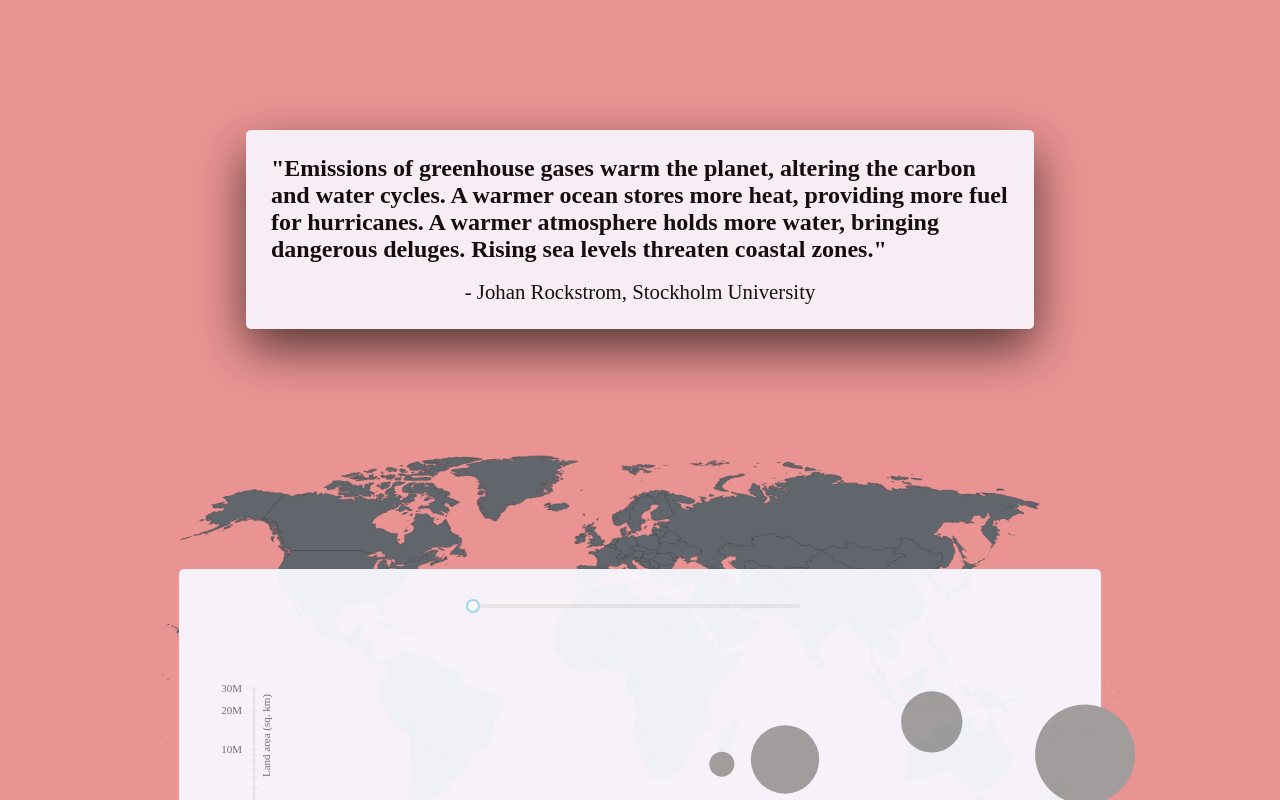
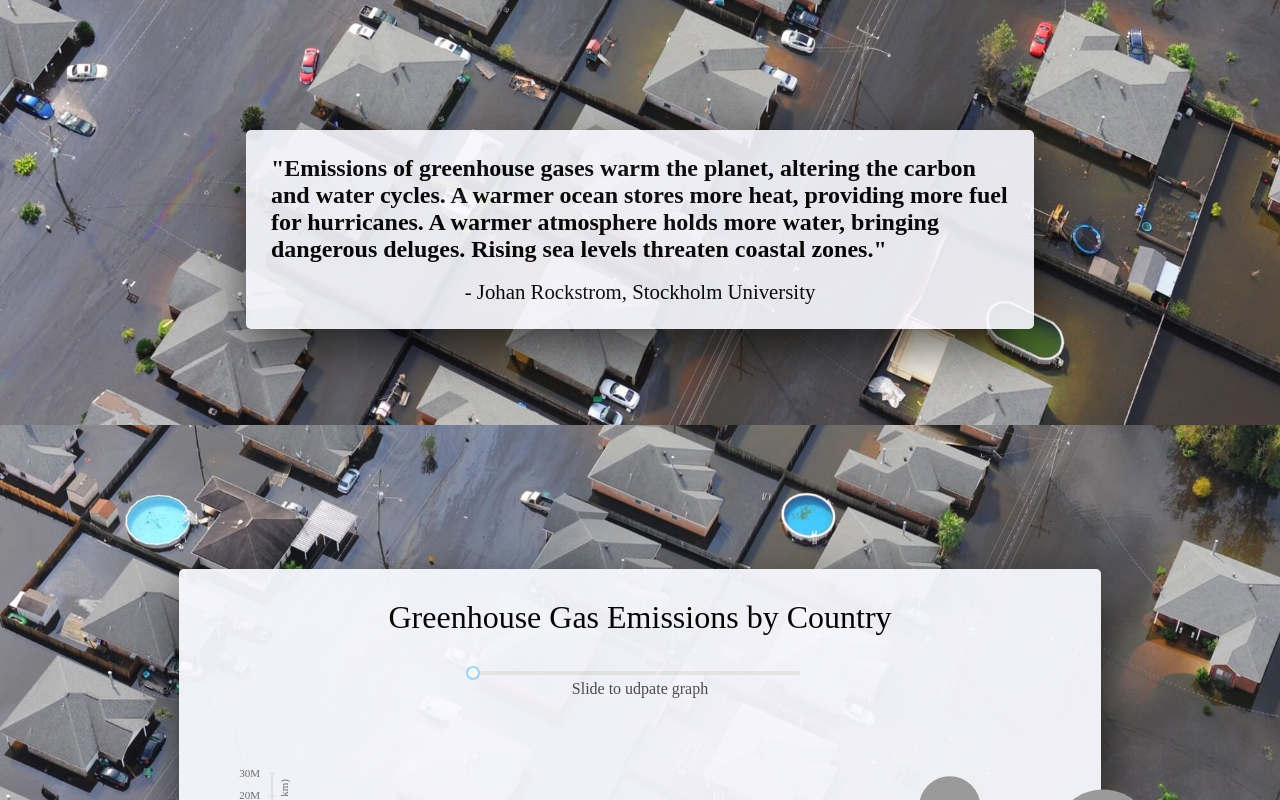
Before and after one commit to deasydoesit/climate-change-storyboard, a React (Create React App) app: page / in a window 1280 px wide. Shown: the part 2000-2800 px from the top of the page. Built offline with nearby package versions, Linux system fonts and the light colour scheme; no server answers; grey boxes are pictures that could not be loaded.

Commit message:
Updating styles

```diff
--- a/src/components/BubbleGraph/BubbleGraph.css
+++ b/src/components/BubbleGraph/BubbleGraph.css
@@ -1,12 +1,11 @@
 .bubble-graph-background {
-  background: url("./../../images/hero-background.png") no-repeat center;
+  background: url("./../../images/hero-background.jpg") no-repeat center;
   background-attachment: fixed;
   width: 100%;
   height: 100%;
   margin: 0 auto;
   padding: 25px;
-  background-color: #ea9393;
-  background-size: 75%;
+  background-size: 100%;
 }
 
 .bubble-graph-container {
@@ -41,10 +40,18 @@
   background-color: ghostwhite;
   opacity: 0.95;
   border-radius: 5px;
+  box-shadow: 0 20px 50px rgba(0,0,0,0.7);
+}
+
+.bubble-graph-title {
+  width: 100%;
+  text-align: center;
+  padding-top: 30px;
+  font-size: 2rem;
 }
 
 .rv-xy-plot {
-  margin: 0 auto
+  margin: 0 60% 0 2%;
 }
 
 .rv-hint__content {
@@ -76,3 +83,13 @@
 .rv-xy-plot__axis__title {
   font-size: 12px
 }
+
+@media only screen and (min-width: 1550px) {
+  .rv-xy-plot {
+    margin: 0 60% 0 5%;
+  }
+
+  .plot-wrapper {
+    width: 70%;
+  }
+}
--- a/src/components/BubbleGraph/BubbleGraph.js
+++ b/src/components/BubbleGraph/BubbleGraph.js
@@ -16,6 +16,7 @@ class BubbleGraph extends Component {
   state = {
     countryFlags: null,
     data: null,
+    hasSlid: false,
     totalPopData: null,
     totalCo2Data: null,
     totalLandData: null,
@@ -82,11 +83,12 @@ class BubbleGraph extends Component {
   updateBubbleGraph = year => {
     this.setState({
       data: this.setData(year),
+      hasSlid: true,
     });
   }
 
   render() {
-    const { data, colorType } = this.state;
+    const { data, hasSlid } = this.state;
 
     const markSeriesProps = {
       animation: true,
@@ -99,17 +101,25 @@ class BubbleGraph extends Component {
 
     return (
       <div className='bubble-graph-container'>
-        {/* Bubble graph header */}
+
+        {/* Bubble graph quote */}
         <div className='bubble-graph-background'>
           <div className='bubble-graph-quote'>
             "Emissions of greenhouse gases warm the planet, altering the carbon and water cycles. A warmer ocean stores more heat, providing more fuel for hurricanes. A warmer atmosphere holds more water, bringing dangerous deluges. Rising sea levels threaten coastal zones."
             <div className='bubble-graph-attribute'>- Johan Rockstrom, Stockholm University</div>
           </div>
-          {/* Bubble Graph */}
+
+          {/* Bubble graph header */}
           <div className="plot-wrapper">
+            <div className='bubble-graph-title'>
+              Greenhouse Gas Emissions by Country
+            </div>
             <HorizontalSlider
               updateBubbleGraph={this.updateBubbleGraph}
+              hasSlid={hasSlid}
             />
+
+            {/* Bubble graph */}
             <XYPlot
               margin={{ top:75, bottom:100, left:75}}
               onMouseLeave={() => this.setState({value: false})}
--- a/src/components/BubbleGraph/HorizontalSlider/HorizontalSlider.css
+++ b/src/components/BubbleGraph/HorizontalSlider/HorizontalSlider.css
@@ -2,6 +2,16 @@
   width: 25vw;
   margin: 0 auto;
   padding-top: 30px;
+  text-align: center;
+}
+
+.slider-hint {
+  opacity: 0.7;
+}
+
+.hide-slider-hint {
+  transition: opacity 1s ease-in-out;
+  opacity: 0;
 }
 
 .rc-slider {
--- a/src/components/BubbleGraph/HorizontalSlider/HorizontalSlider.js
+++ b/src/components/BubbleGraph/HorizontalSlider/HorizontalSlider.js
@@ -17,6 +17,11 @@ class HorizontalSlider extends Component {
           handle={SliderHandle}
           onChange={(v) => this.props.updateBubbleGraph(v)}
         />
+        <span
+          className={`slider-hint ${this.props.hasSlid ? 'hide-slider-hint' : ''}`}
+        >
+          Slide to udpate graph
+        </span>
       </div>
     )
   }
--- a/src/components/Choropleth/Choropleth.css
+++ b/src/components/Choropleth/Choropleth.css
@@ -1,6 +1,13 @@
 path {
   stroke-linejoin: round;
   stroke-linecap: round;
+}
+
+.choropleth-container {
+  height: 105vh;
+  width: 100vw;
+  display: flex;
+  align-items: center;
 }
 
 .districts {
--- a/src/components/Choropleth/Choropleth.js
+++ b/src/components/Choropleth/Choropleth.js
@@ -171,7 +171,7 @@ class Choropleth extends Component {
     const { isOn, showButtons, years, index } = this.state;
 
     return (
-      <div>
+      <div className='choropleth-container'>
         <div>
           {years[index]}
         </div>
--- a/src/components/LineGraph/LineGraph.css
+++ b/src/components/LineGraph/LineGraph.css
@@ -15,6 +15,7 @@
   justify-content: center;
   display: flex;
   padding-bottom: 50px;
+  box-shadow: 0px 11px 20px -10px rgba(0,0,0,0.7);
 }
 
 .line-graph-header {
--- a/src/components/LineGraph/LineGraph.js
+++ b/src/components/LineGraph/LineGraph.js
@@ -78,6 +78,7 @@ class LineGraph extends Component {
     return (
       <div className='line-graph-backgound'>
         <div className='line-graph-container'>
+
           {/* Graph Header */}
           <h1 className='line-graph-header'>
             <span className='line-graph-lead'>For centuries,</span>
@@ -96,6 +97,7 @@ class LineGraph extends Component {
               Click to Continue
             </Button>
           </div>
+
           {/* Line Graph */}
           <XYPlot
             animate={true}
--- a/src/components/StoryboardContainer/StoryboardContainer.js
+++ b/src/components/StoryboardContainer/StoryboardContainer.js
@@ -8,7 +8,6 @@ import Choropleth from '../Choropleth';
 import LineGraph from '../LineGraph';
 
 import './StoryboardContainer.css';
-import map from '../../images/hero-background.png';
 
 class StoryboardContainer extends Component {
 
```
Also changed, not shown: src/images/hero-background-1.png (renamed from src/images/hero-background.png), src/images/hero-background.jpg (added).
